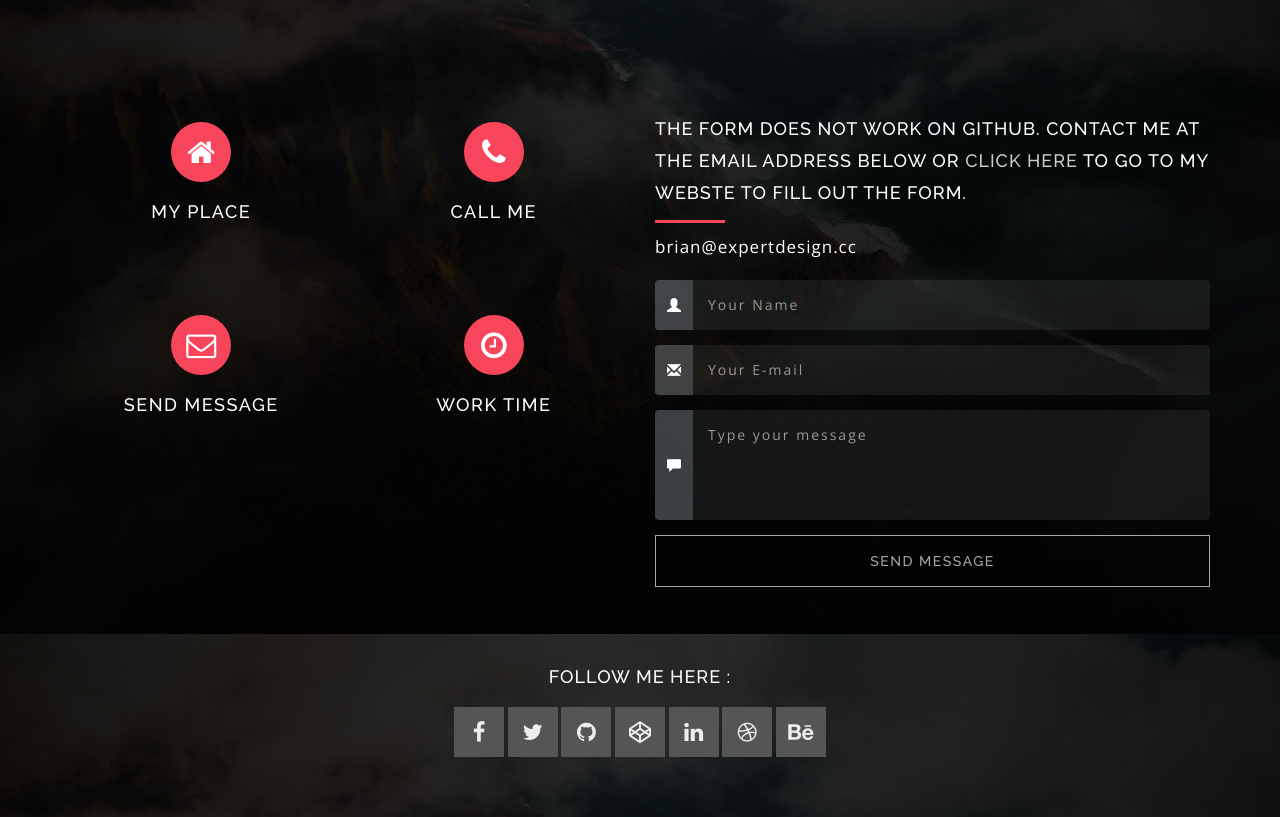
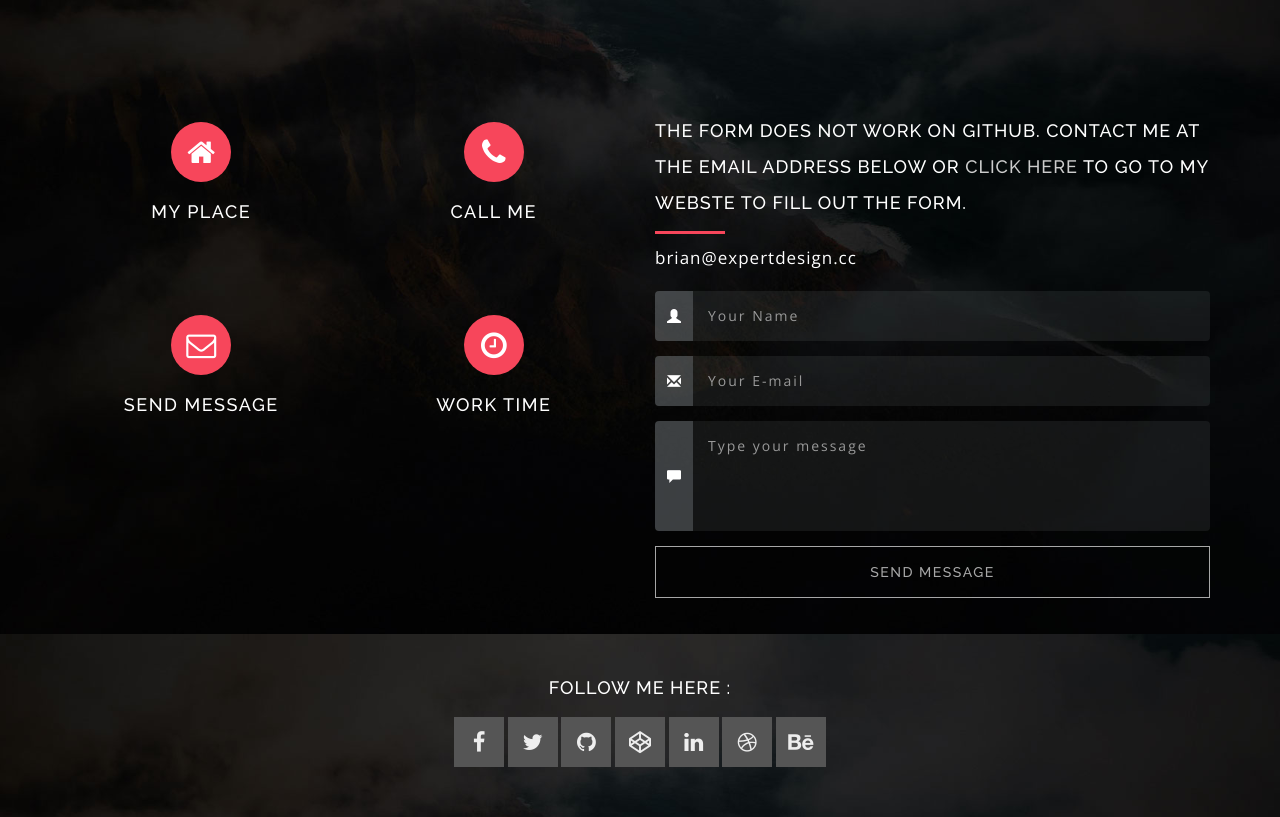
Before and after one commit to brianartea/brianartea.github.io, a plain HTML site: page index.html in a window 1280 px wide. Shown: the part 10627-11444 px from the top of the page. Drawn offline with nearby package versions, Linux system fonts and the light colour scheme.

Commit message:
Css modified

```diff
--- a/css/style.css
+++ b/css/style.css
@@ -93,7 +93,7 @@ h6 {
   margin-top: 0;
 }
 .l-height {
-  line-height: 1.8;
+  line-height: 2;
 }
 p.parax {
   font-family: "Open Sans", sans-serif;
```
